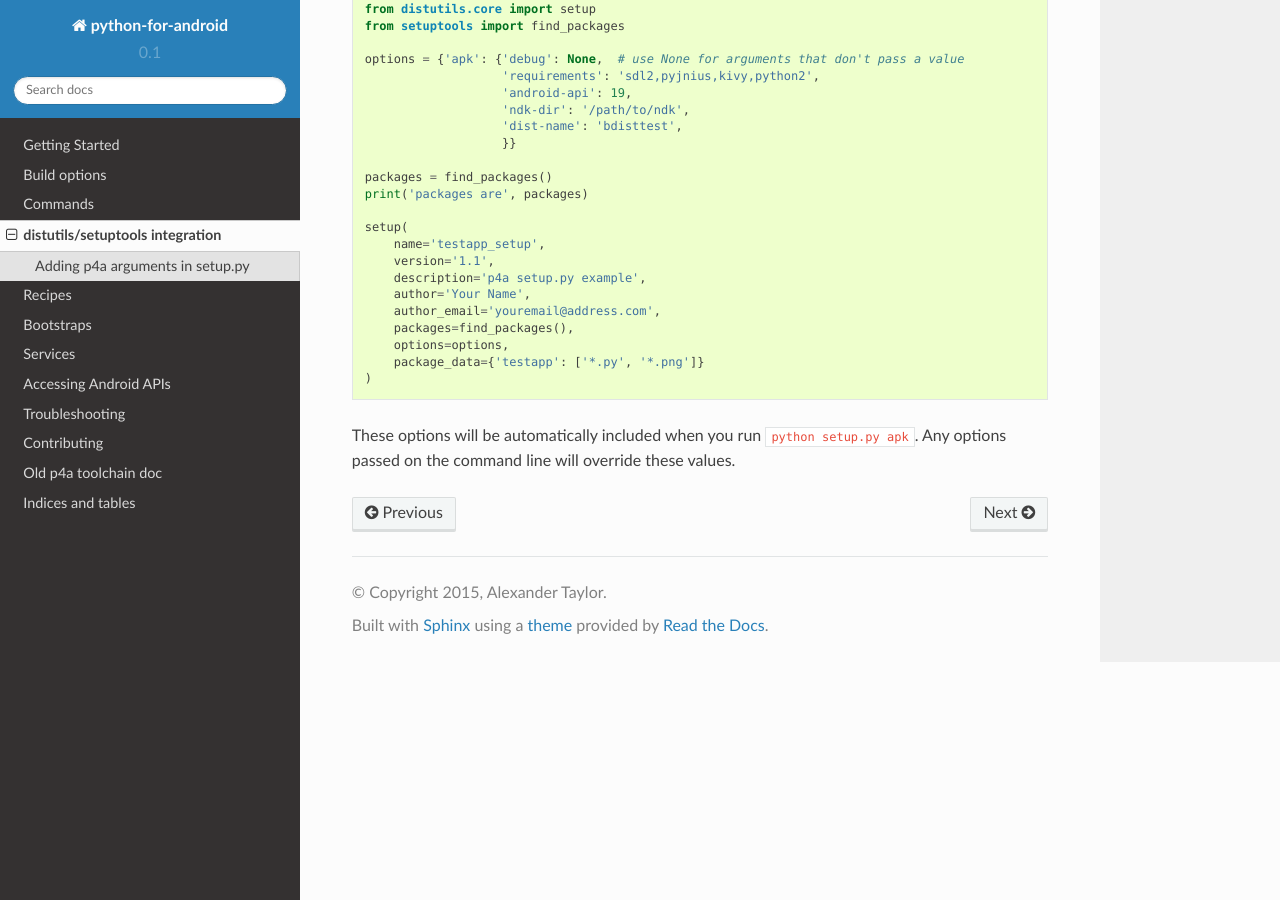
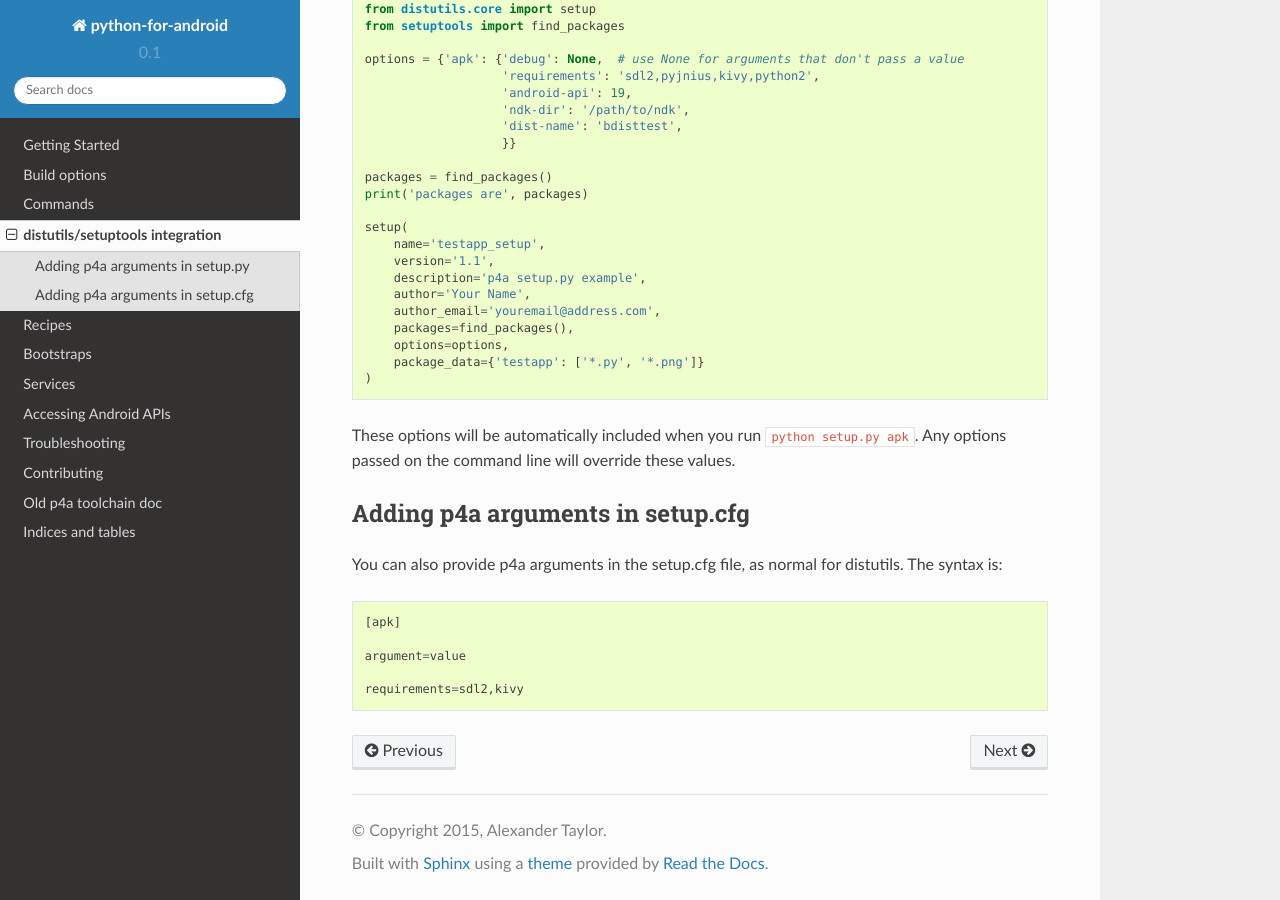
Before and after one commit to kivy/python-for-android, a Sphinx documentation site: the page built from doc/source/distutils.rst, in a window 1280 px wide and 900 px high, scrolled down 1164 px. Built offline with Sphinx 7.4.7 and the Read the Docs theme 2.0.0, drawn with Linux system fonts in a browser that asks for light colours; pages that are not in the unit, such as notebooks, are missing from menus.

Commit message:
Made setup.cfg file work for distutils bdist_apk

```diff
--- a/doc/source/distutils.rst
+++ b/doc/source/distutils.rst
@@ -77,3 +77,15 @@ store them in setup.py by passing the ``options`` parameter to
 These options will be automatically included when you run ``python
 setup.py apk``. Any options passed on the command line will override
 these values.
+
+Adding p4a arguments in setup.cfg
+---------------------------------
+
+You can also provide p4a arguments in the setup.cfg file, as normal
+for distutils. The syntax is::
+
+    [apk]
+
+    argument=value
+
+    requirements=sdl2,kivy
```
Also changed, not shown: 1 other file.
